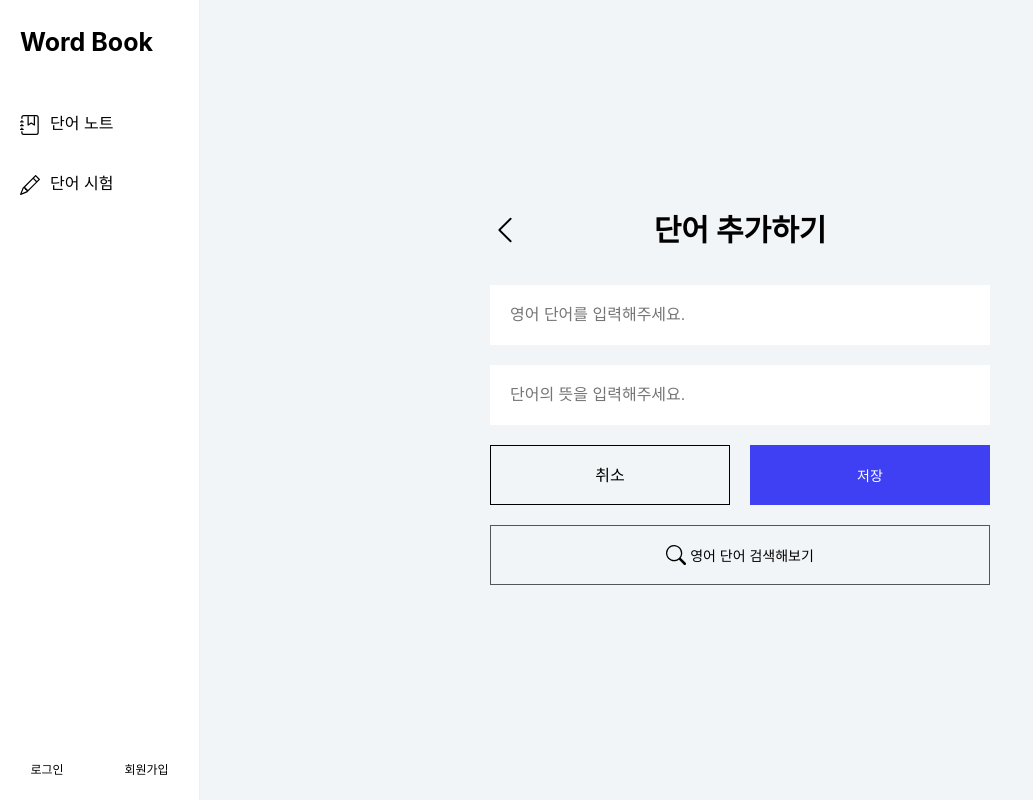
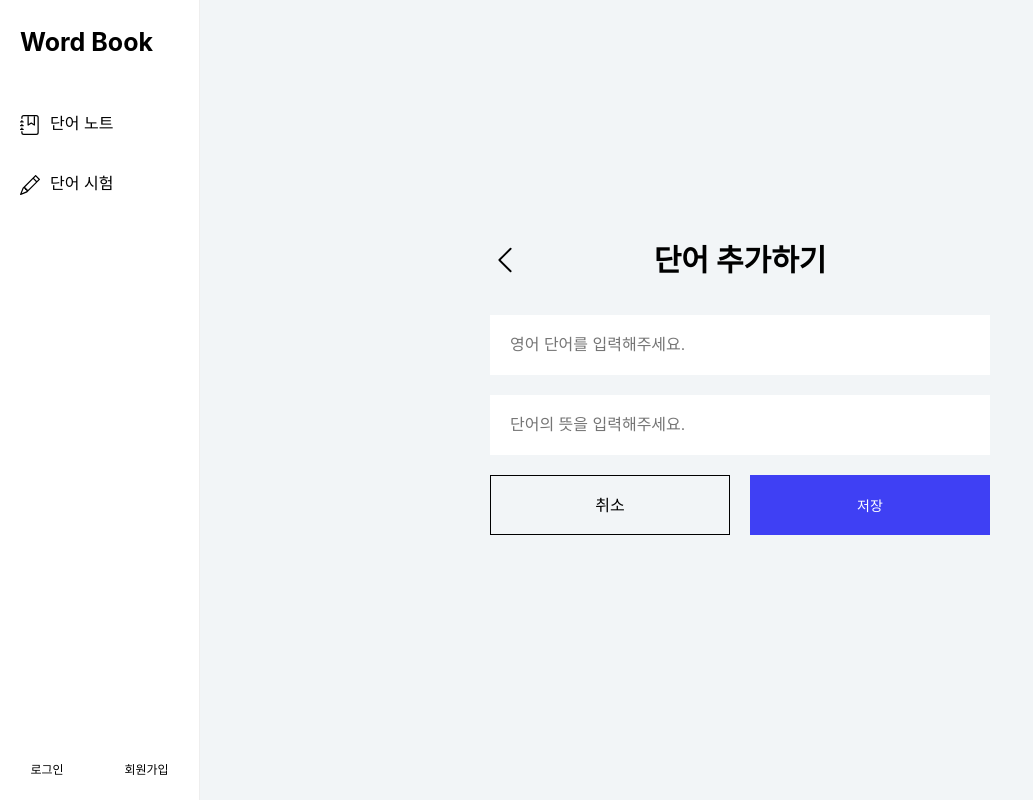
Before and after one commit to Shape2ee/Word-book, a React (Vite) app: page /add in a window 1280 px wide. Shown: the whole page, without its empty margins (0-1033 px from the left). Built offline with nearby package versions, Linux system fonts and the light colour scheme; no server answers; a web font is replaced by a local one.

Commit message:
Style: AddWord Page backButton Hover

```diff
--- a/src/pages/AddWord/addWord.module.scss
+++ b/src/pages/AddWord/addWord.module.scss
@@ -42,7 +42,13 @@
         height: 100%;
         border: 1px solid var(--color-black);
         font-size: 1.6rem;
+        cursor: pointer;
       }
+
+      .back_button:hover {
+        background-color: var(--color-white);
+      }
+
     }
   }
 
--- a/src/pages/AddWord/index.tsx
+++ b/src/pages/AddWord/index.tsx
@@ -116,9 +116,6 @@ const AddWord = () => {
                 <Button type={'submit'} text='저장' width fillMain />
               </div>
             </form>
-            <Button text='영어 단어 검색해보기' onClick={goTranslation} width border height6 >
-              <Icon kinds='search'/>
-            </Button>
           </div>
         </div>
       )
--- a/src/pages/Join/index.tsx
+++ b/src/pages/Join/index.tsx
@@ -5,7 +5,6 @@ import Button from '@components/Button'
 import Icon from '@components/Icon'
 import classNames from 'classnames/bind'
 import Modal from '@components/Modal'
-import Input from '@components/Input'
 import { JoinInputs, PasswordCheck, User } from '@customTypes/CustumTypes'
 import { METHOD } from '@customTypes/CustumTypes'
 import { fetcher } from '@api/Fetcher'
```
